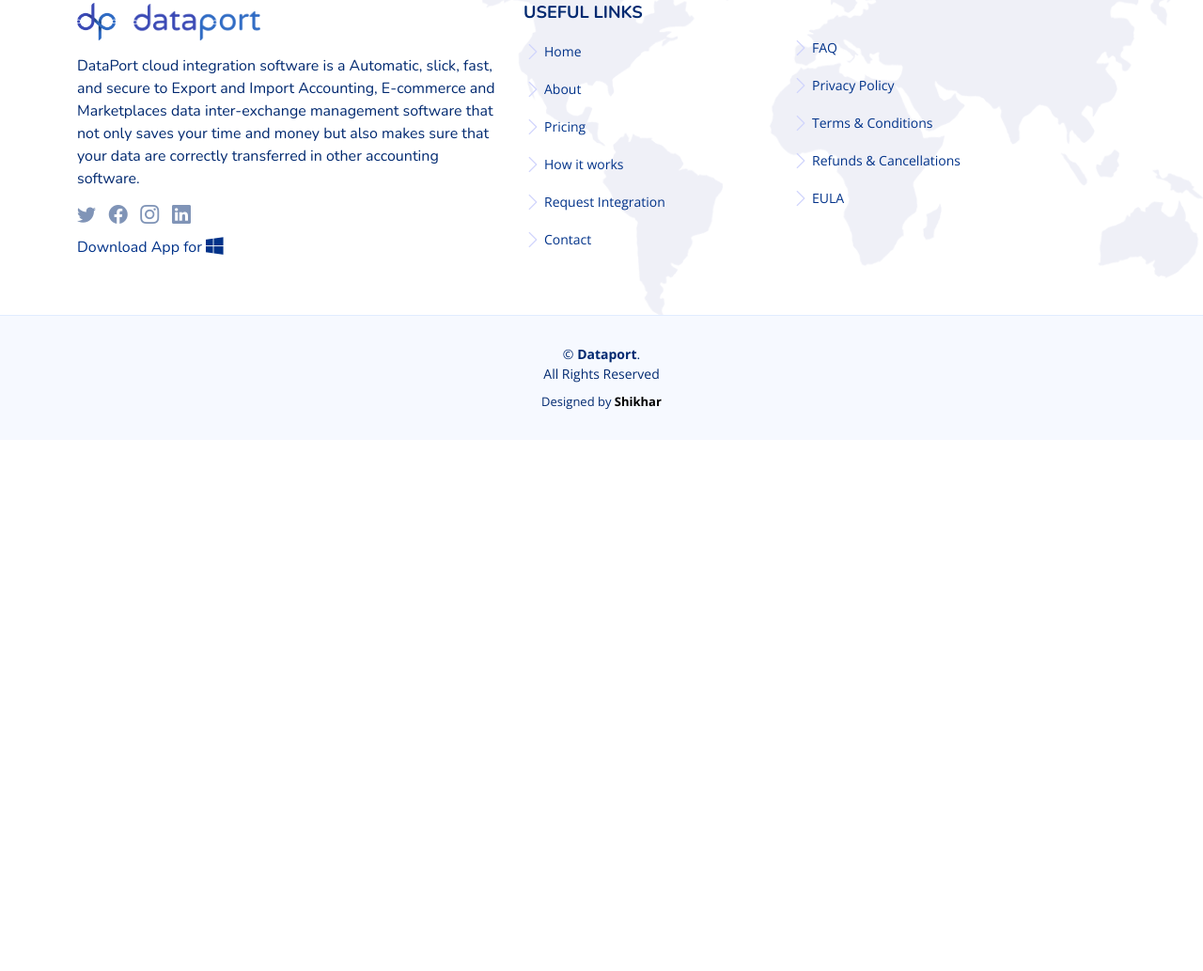
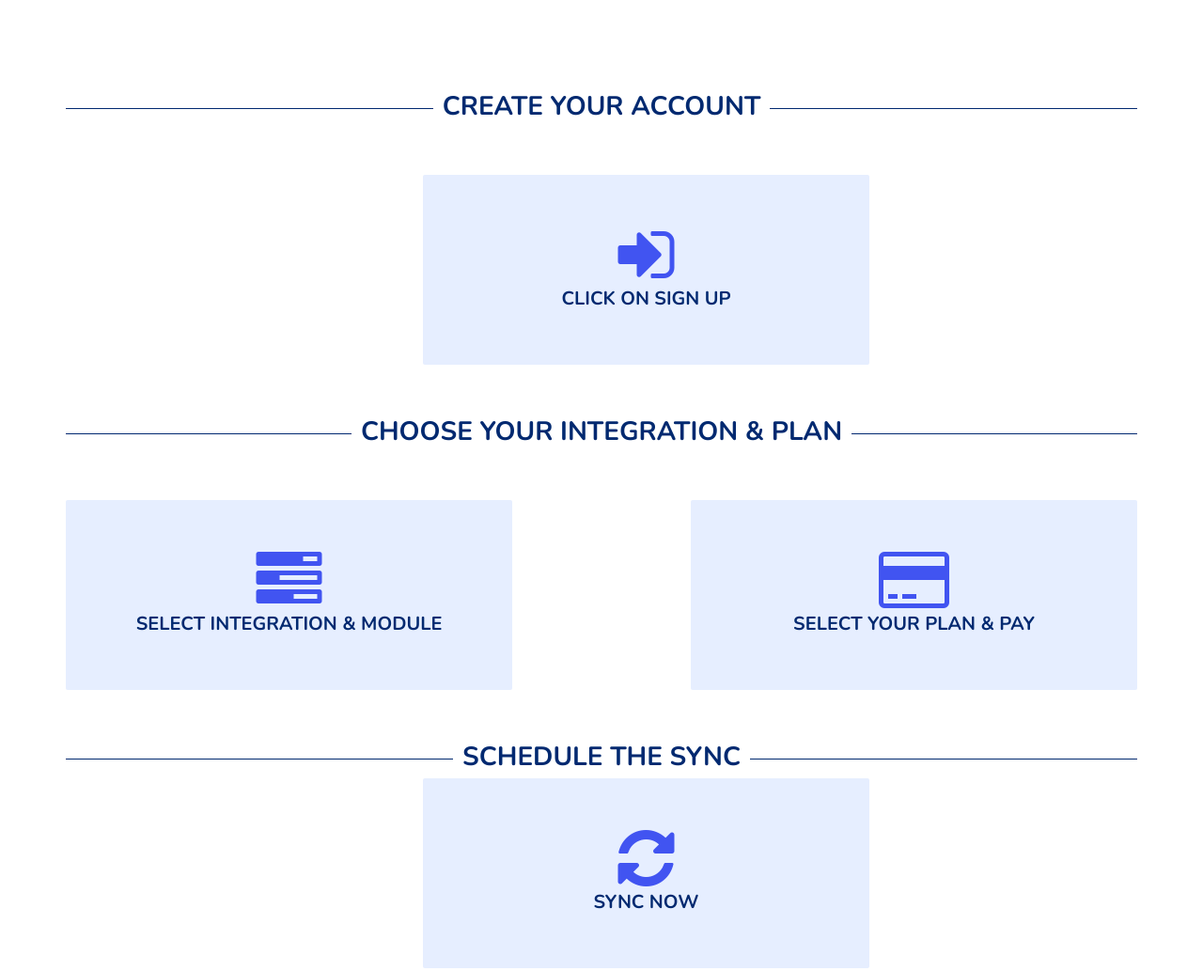
Before and after one commit to Shikhar1/dataport, a plain HTML site: page howitworks.html in a window 1280 px wide. Shown: the part 1109-2142 px from the top of the page at 94% size. Before the commit the page ends 1577 px from the top, so only its background shows below. Drawn offline with nearby package versions, Linux system fonts and the light colour scheme; a script that the page names is missing.

Commit message:
Update howitworks.html

```diff
--- a/howitworks.html
+++ b/howitworks.html
@@ -41,6 +41,44 @@ h3{border-bottom: 1px solid #012970;position: relative;line-height: 0.1em;margin
 h3 span {
     background:#fff;
     padding:0 10px;
+}
+
+
+.header-extradiv{
+	width: 100%;
+	height: auto;
+	margin:40px 0 0px 0;
+}
+
+.extradiv{
+	background-color: #e6eeff;
+    border: medium none;
+    padding: 50px!important;
+    border-radius: 2px;
+    transition: 0.3s ease;
+}
+
+.extradiv:hover{
+    box-shadow: 0 0 20px 0 rgba(0, 0, 0, 0.1);
+    transform: translateY(-20px);
+}
+
+.fa-sign-in:before {
+    content: "\f090";
+    font-size: 70px;
+  }
+
+  .fa-credit-card:before {
+    content: "\f09d";
+    font-size: 70px;
+}
+
+.fa-tasks:before {
+  font-size: 70px;
+}
+
+.fa-refresh:before {
+  font-size: 70px;
 }
 
 </style>
@@ -96,7 +134,7 @@ h3 span {
 <div class="container">
 
   <div class="row">
-    <h1 style="padding-bottom:20px;">How it Works?</h1>
+    <h1 style="padding:50px 10px;color: #012970;font-weight:bold;">How it Works?</h1>
 
     <h3 style="padding-top:30px;text-align:center;margin-bottom: 40px;"><span><strong>  THE FIRST STEP IN MIGRATING DATA</strong></span></h3>
 
@@ -146,6 +184,84 @@ h3 span {
   </div>
 
 </div>
+
+
+<section class="header-extradiv">
+	<div class="container ">
+		 <div class="row text-center">
+
+       <h3 style="padding-top:30px;text-align:center;margin-bottom: 70px;"><span><strong> CREATE YOUR ACCOUNT</strong></span></h3>
+
+		 	<div class="col-md-4 col-12">
+
+		 	</div>
+
+		 	<div class=" extradiv col-lg-5  col-md-4 col-12">
+		 			<a href="#">
+            <i class="fa fa-sign-in" aria-hidden="true"></i>
+		 			</a>
+		 			<h5 style="color: #012970;font-weight: bold;">CLICK ON SIGN UP</h5>
+		 	</div>
+
+		 	<div class="col-md-4 col-12">
+
+		 	</div>
+		 </div>
+	</div>
+
+	<div class="container ">
+		 <div class="row text-center">
+
+       <h3 style="padding-top:70px;text-align:center;margin-bottom: 70px;"><span><strong> CHOOSE YOUR INTEGRATION & PLAN</strong></span></h3>
+
+       <div class=" extradiv col-lg-5  col-md-4 col-12">
+         <a href="#">
+           <i class="fa fa-tasks"></i>
+         </a>
+         <h5 style="color: #012970;font-weight: bold;">SELECT INTEGRATION & MODULE</h5>
+		 	</div>
+
+      <div class="col-md-2 col-12"></div>
+
+
+		 	<div class=" extradiv col-lg-5  col-md-4 col-12">
+		 			<a href="#">
+            <i class="fa fa-credit-card"></i>
+		 			</a>
+		 			<h5 style="color: #012970;font-weight: bold;">SELECT YOUR PLAN & PAY</h5>
+		 	</div>
+
+		 	<div class="col-md-4 col-12">
+
+		 	</div>
+		 </div>
+	</div>
+
+	<div class="container ">
+		 <div class="row text-center">
+
+       <h3 style="padding-top:70px;text-align:center;margin-bottom: 20px;"><span><strong> SCHEDULE THE SYNC</strong></span></h3>
+
+       <div class="col-lg-4">
+
+		 	</div>
+
+
+
+		 	<div class=" extradiv col-lg-5  col-md-4 col-12">
+		 			<a href="#">
+            <i class="fa fa-refresh" aria-hidden="true"></i>
+		</a>
+		 			<h5 style="color: #012970;font-weight: bold;">SYNC NOW</h5>
+		 	</div>
+
+		 	<div class="col-md-4 col-12">
+
+		 	</div>
+		 </div>
+	</div>
+</section>
+
 
 
 
```
